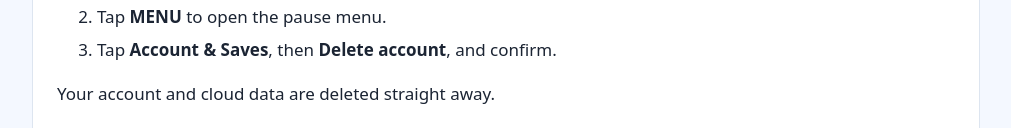
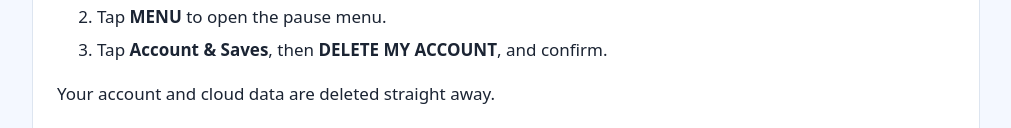
Before and after one commit to abdurrrahmann1998-hub/abdurrrahmann1998-hub.github.io, a plain HTML site: page delete-account.html in a window 1280 px wide. Shown: the part 311-439 px from the top of the page, without its empty margins (134-1145 px from the left). Drawn offline with Linux system fonts and the light colour scheme.

Commit message:
Match in-game button name

```diff
--- a/delete-account.html
+++ b/delete-account.html
@@ -26,7 +26,7 @@
 <ol>
 <li>Open BlockTown 3D and start or load any world.</li>
 <li>Tap <strong>MENU</strong> to open the pause menu.</li>
-<li>Tap <strong>Account &amp; Saves</strong>, then <strong>Delete account</strong>, and confirm.</li>
+<li>Tap <strong>Account &amp; Saves</strong>, then <strong>DELETE MY ACCOUNT</strong>, and confirm.</li>
 </ol>
 <p>Your account and cloud data are deleted straight away.</p>
 
```
